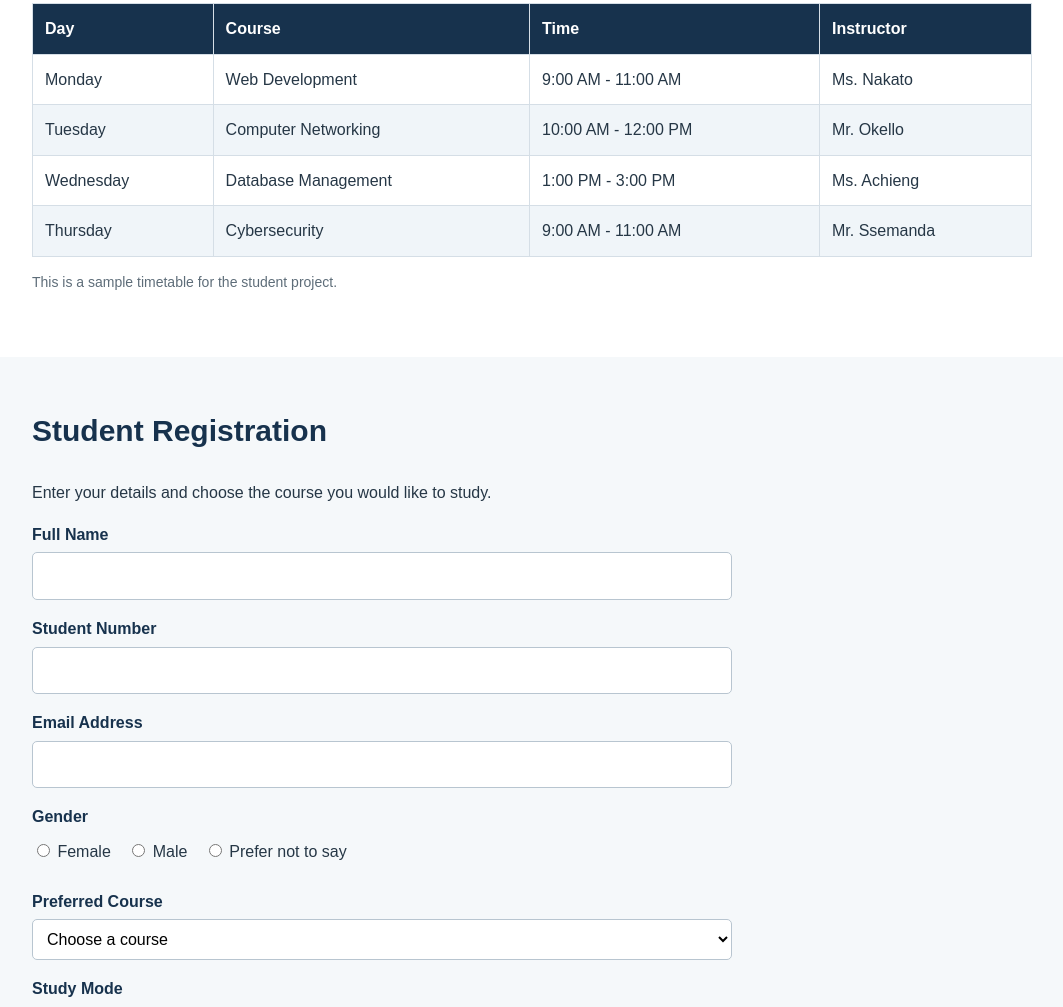
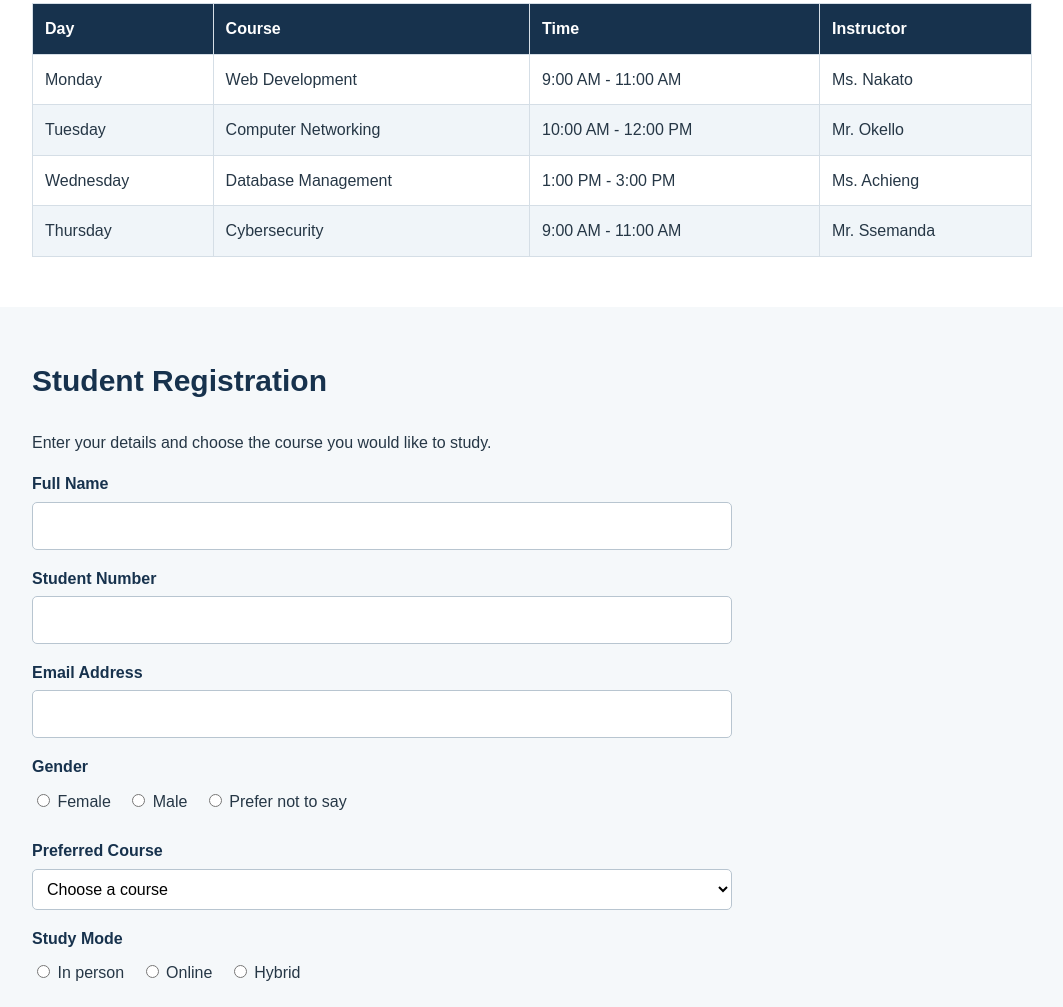
Before and after one commit to nsubugamorgann-maker/NsubugaMorganAssignment, a plain HTML site: page index.html in a window 1280 px wide. Shown: the part 1974-2981 px from the top of the page, without its empty margins (108-1171 px from the left). Drawn offline with Linux system fonts and the light colour scheme.

Commit message:
Update index.html

```diff
--- a/index.html
+++ b/index.html
@@ -120,7 +120,7 @@
                     </tbody>
                 </table>
             </div>
-            <p class="note">This is a sample timetable for the student project.</p>
+
         </section>
 
         <section class="section light" id="registration">
```
